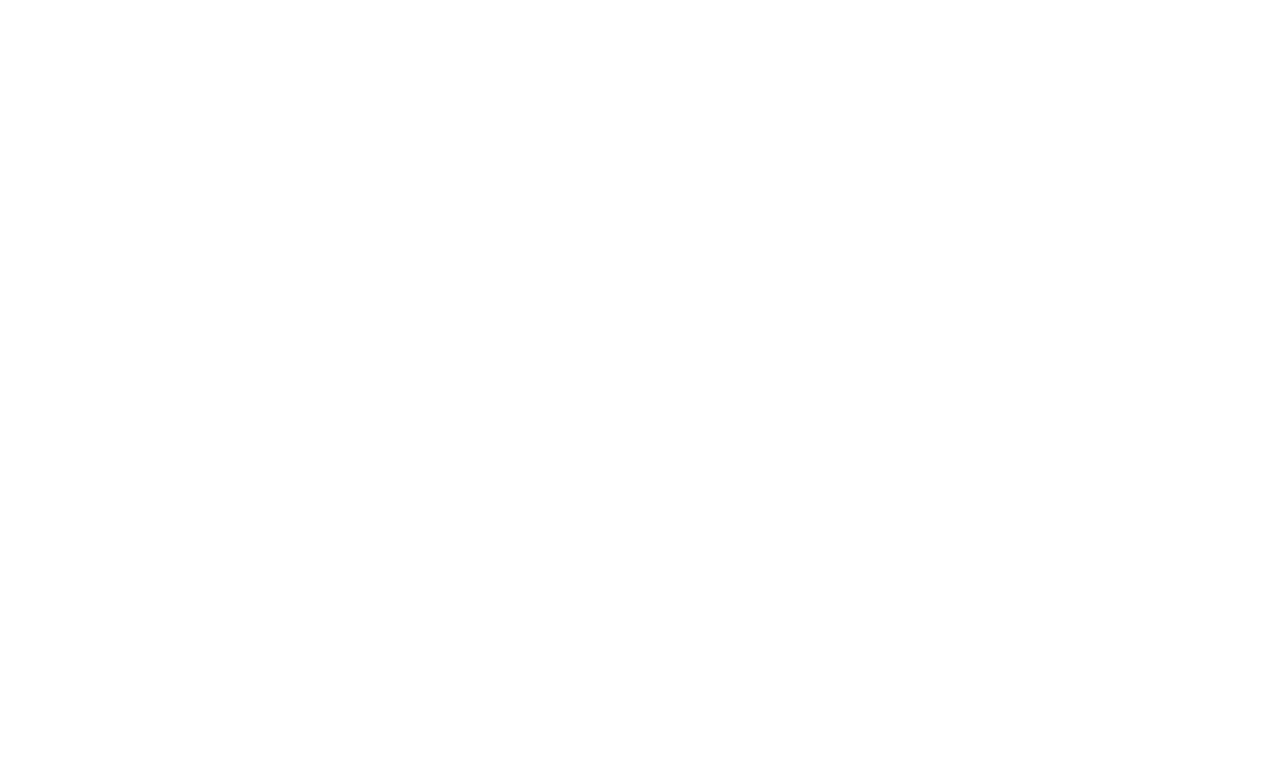
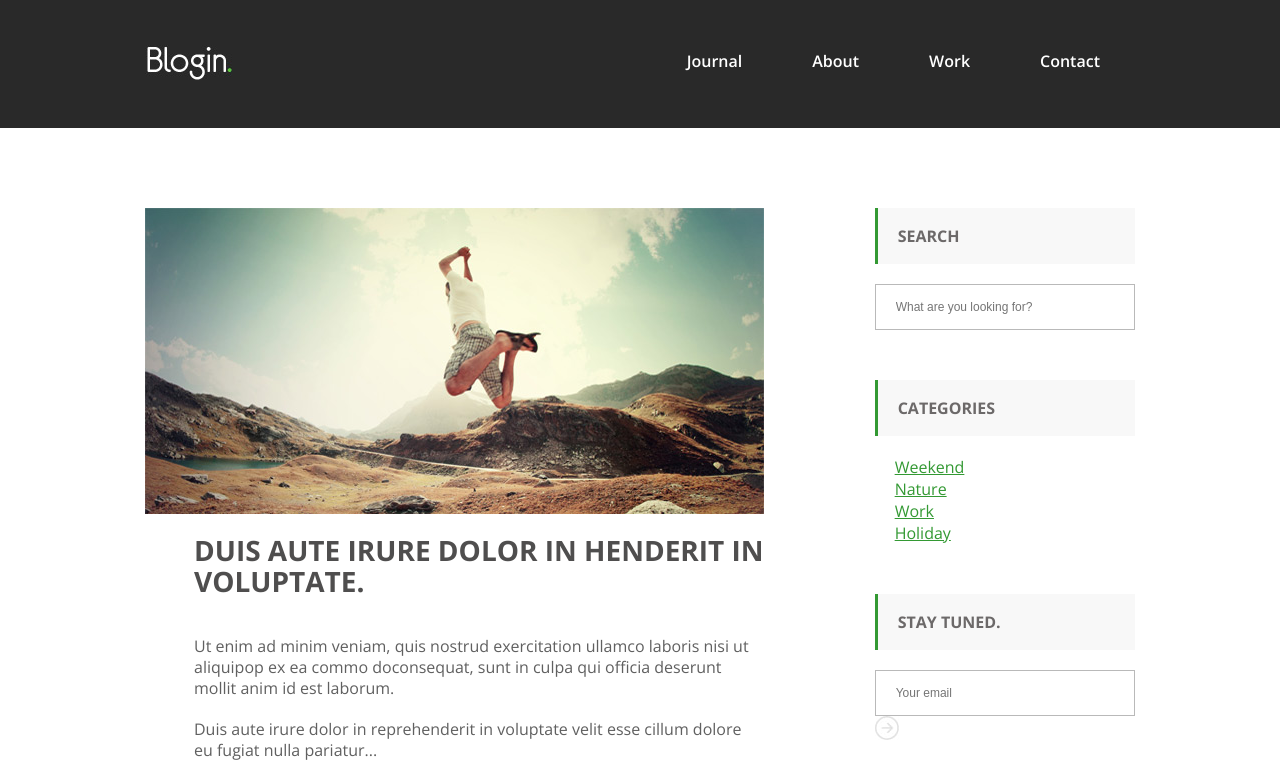
Before and after one commit to makaravets98/project_blog, a plain HTML site: page index.html in a window 1280 px wide. Shown: the top 777 px of the page. Drawn offline with nearby package versions, Linux system fonts and the light colour scheme; a web font is replaced by a local one.

Commit message:
header-100%. main block-80%

```diff
--- a/index.html
+++ b/index.html
@@ -4,9 +4,78 @@
     <meta charset="UTF-8">
     <meta name="viewport" content="width=device-width, initial-scale=1.0">
     <link rel="stylesheet" href="style.css">
+    <link rel="preconnect" href="https://fonts.googleapis.com">
+<link rel="preconnect" href="https://fonts.gstatic.com" crossorigin>
+<link href="https://fonts.googleapis.com/css2?family=Inika:wght@400;700&family=Inter:wght@100;200;300;400;500;600;700;800;900&family=Open+Sans:ital,wght@0,300;0,400;0,500;0,600;0,700;0,800;1,300;1,400;1,500;1,600;1,700;1,800&display=swap" rel="stylesheet">
     <title>Document</title>
 </head>
 <body>
+    <header>
+        <div class="center_block_main_header">
+               <a href="#"> <img src="verstka_Part2/images/logo.jpg" alt="text" class="logo"></a>
+               <nav class="menu_1">
+                <ul>
+                    <li><a href="#">Journal</a></li>
+                    <li><a href="#">About</a></li>
+                    <li><a href="#">Work</a></li>
+                    <li><a href="#">Contact</a></li>
+                </ul>
+            </nav>
+        </div>
+    </header>
+    <div class="center_block_main_main">
+        <main>
+            <article>
+                <header>
+                    <img src="verstka_Part2/images/img1.jpg" alt="">
+                </header>
+                <h2>Duis aute irure dolor in henderit in voluptate.</h2>
+                    <p>Ut enim ad minim veniam, quis nostrud exercitation ullamco laboris nisi ut aliquipop ex ea commo doconsequat, sunt in culpa qui officia deserunt mollit anim id est laborum.</p>
+                    <p>Duis aute irure dolor in reprehenderit in voluptate velit esse cillum dolore eu fugiat nulla pariatur...</p>
+                    <p><a href="#" class="more">Continue Reading</a></p>
+            </article>
+            <article>
+                <header>
+                    <img src="verstka_Part2/images/img2.jpg" alt="">
+                </header>
+                <h2>Duis aute irure dolor in henderit in voluptate.</h2>
+                    <p>Ut enim ad minim veniam, quis nostrud exercitation ullamco laboris nisi ut aliquipop ex ea commo doconsequat, sunt in culpa qui officia deserunt mollit anim id est laborum.</p>
+                    <p>Duis aute irure dolor in reprehenderit in voluptate velit esse cillum dolore eu fugiat nulla pariatur...</p>
+                    <p><a href="#" class="more">Continue Reading</a></p>
+            </article>
+        </main>
 
+        <aside>
+            <div class="widget">
+                <h2>Search</h2>
+                <form action="" method="get">
+                    <input type="search" type="text" class="search" placeholder="What are you looking for?">
+                </form>
+            </div>
+
+            <div class="widget">
+                <h2>Categories</h2>
+                <nav class="menu_2">
+                    <ul>
+                        <li><a href="#">Weekend</a></li>
+                        <li><a href="#">Nature</a></li>
+                        <li><a href="#">Work</a></li>
+                        <li><a href="#">Holiday</a></li>
+                    </ul>
+            </div>
+
+            <div class="widget">
+                <h2>Stay Tuned.</h2>
+                <form action="" method="get">
+                    <input type="email" placeholder="Your email" class="subscribe_input">
+                    <input type="image" src="verstka_Part2/images/sbcr-btn.jpg" class="subscribe_image">
+                </form>
+            </div>
+
+            <div class="widget">
+                <h2><a href=""><img src="verstka_Part2/images/banner.jpg" alt=""></a></h2>
+            </div>
+        </aside>
+    </div>
 </body>
 </html>
--- a/style.css
+++ b/style.css
@@ -0,0 +1,206 @@
+/* --------------- reset.css --------------- */
+html, body, div, span, h1, h2, h3, h4, h5, h6, p, em, img, strong, sub, sup, b, u, i,  dl, dt, dd, ol, ul, li, fieldset, form, label, table, tbody, tfoot, thead, tr, th, td, article, aside, canvas, details, figcaption, figure, footer, header, hgroup, menu, nav, section, summary, time, mark, audio, video {
+	margin: 0;
+	padding: 0;
+	border: 0;
+	outline: 0;                               /* обнуляем отступы и убираем бордюры */
+	vertical-align: baseline;          /* приводим все к одной базовой линии */
+	background: transparent;      /* чтобы не проскакивали левые фоны, установленные по умолчанию */
+	font-size: 100%;                     /* размер шрифта всем одинаковый */
+}
+a {                                      	     /* ссылка не в общем списке чтобы не сбрасывать outline по умолчанию */
+	margin:0;
+	padding:0;
+	font-size:100%;
+	vertical-align:baseline;
+	background:transparent;
+	outline:none;
+}
+table {						/* устраняем отступы между ячейками таблицы */
+	border-collapse: collapse;
+	border-spacing: 0;
+}
+td, td img {
+	vertical-align: top;			/* возвращаем привычное вертикальное выравнивание */
+}
+input, select, button, textarea {
+	margin: 0; 				/* убираем отступы по умолчанию для элементов форм (в частности для checkbox и radio) */
+	font-size: 100%; 			/* делаем размер шрифтов везде одинаковым */
+	outline: none;
+}
+input[type="text"], input[type="password"], textarea {
+	padding: 0; 				/* убираем внутренние отступы для текстовых полей */
+}
+input[type="checkbox"] { 		/* вертикальное выравнивание чекбоксов и радиобатонов относительно меток */
+	vertical-align: bottom;
+}
+input[type="radio"] {
+	vertical-align: text-bottom;
+}
+sub {
+	vertical-align: sub;
+	font-size: smaller;
+}
+sup {
+	vertical-align: super;
+	font-size: smaller;
+}
+article, aside, details, figcaption, figure, footer, header, hgroup, menu, nav, section {
+	display:block;
+}
+nav ul {
+	 list-style:none;
+}
+/* --------------- /reset.css --------------- */
+
+/* --------------- базовые настройки ---------*/
+html {
+	min-height:100%; /* всегда показываем вертикальную полосу прокрутки  */
+}
+body {
+	color: #606060;
+	text-align: left;
+	font-size: 1em; /* используем безопасные шрифтовые CSS стеки */
+	min-height:100%;
+    font-family: 'Inika', serif;
+    font-family: 'Inter', sans-serif;
+    font-family: 'Open Sans', sans-serif;
+}
+a, a:visited { /* порядок правил для ссылок имеет значение */
+	color: #339933;
+	text-decoration: underline;
+}
+a:hover {
+	color: #339933;
+	text-decoration:none;
+}
+a:focus, a:active {
+	color: #339933;
+	text-decoration: underline;
+}
+h1, h2, h3, h4, h5, h6{
+	font-weight:normal;
+}
+img{
+
+	max-width:100%;
+}
+.clr{
+	clear:both;
+}
+.clearfix:after {
+    clear: both;
+    content: "";
+    display: table;
+}
+/* --------------- /базовые настройки ---------*/
+
+body>header{
+    background: #292929;
+}
+.center_block_main_header{
+    margin: 0 auto;
+    max-width: 990px;
+    display: flex;
+    justify-content: space-between;
+}
+.logo{
+    margin-top: 45px;
+}
+.menu_1 li{
+    float: left;
+    font-weight: 600;
+}
+.menu_1 li a{
+    color: white;
+    text-decoration: none;
+    padding: 50px 35px;
+    display: block;
+    border-bottom: 6px solid #292929;
+
+}
+.menu_1 li a:hover{
+    color: #58c93a;
+    border-bottom: 6px solid #58c93a;
+}
+.center_block_main_main{
+    margin: 0 auto;
+    max-width: 990px;
+}
+main{
+    float: left;
+    width: 62.5%;
+    margin-top: 80px;
+}
+article{
+    margin-bottom: 80px;
+}
+article>header{
+    font-size: 0;
+    background:none;
+    margin-bottom: 21px;
+}
+article>h2{
+    font-size: 1.75em;
+    text-transform: uppercase;
+    font-weight: bold;
+    line-height: 1.1;
+    margin-bottom: 40px;
+    margin-left: 49px;
+    color: #4f4e4e;
+}
+article>p{
+    margin-bottom: 20px;
+    margin-left: 49px;
+    line-height: 1.3;
+}
+a.more{
+    border: 2px solid #c2c2c2;
+    color: #c2c2c2;
+    padding: 7px 20px;
+    display: inline-block;
+    border-radius: 20px;
+}
+a.more:hover{
+    color: #339933;
+    border: 2px solid #339933;
+}
+aside{
+    float: right;
+    width: 26.3%;
+    margin-top: 80px;
+}
+.widget{
+    margin-bottom: 50px;
+}
+.widget h2{
+    padding-top: 17px;
+    padding-bottom: 17px;
+    background-color: #f8f8f8;
+    color: #6c6969;
+    padding-left: 20px;
+    font-size: 1em;
+    border-left: 3px solid #339933;
+    font-weight: bold;
+    text-transform: uppercase;
+    margin-bottom: 20px;
+}
+.search{
+    color: #b9b9b9;
+    font-size: 0.75em;
+    width: 100%;
+    border: 1px solid #b9b9b9;
+    padding: 15px 20px;
+}
+.widget>nav{
+    margin-left: 20px;
+}
+.subscribe_input{
+    color: #b9b9b9;
+    font-size: 0.75em;
+    width: 100%;
+    border: 1px solid #b9b9b9;
+    padding: 15px 20px;
+    box-sizing: border-box;
+
+}
```
